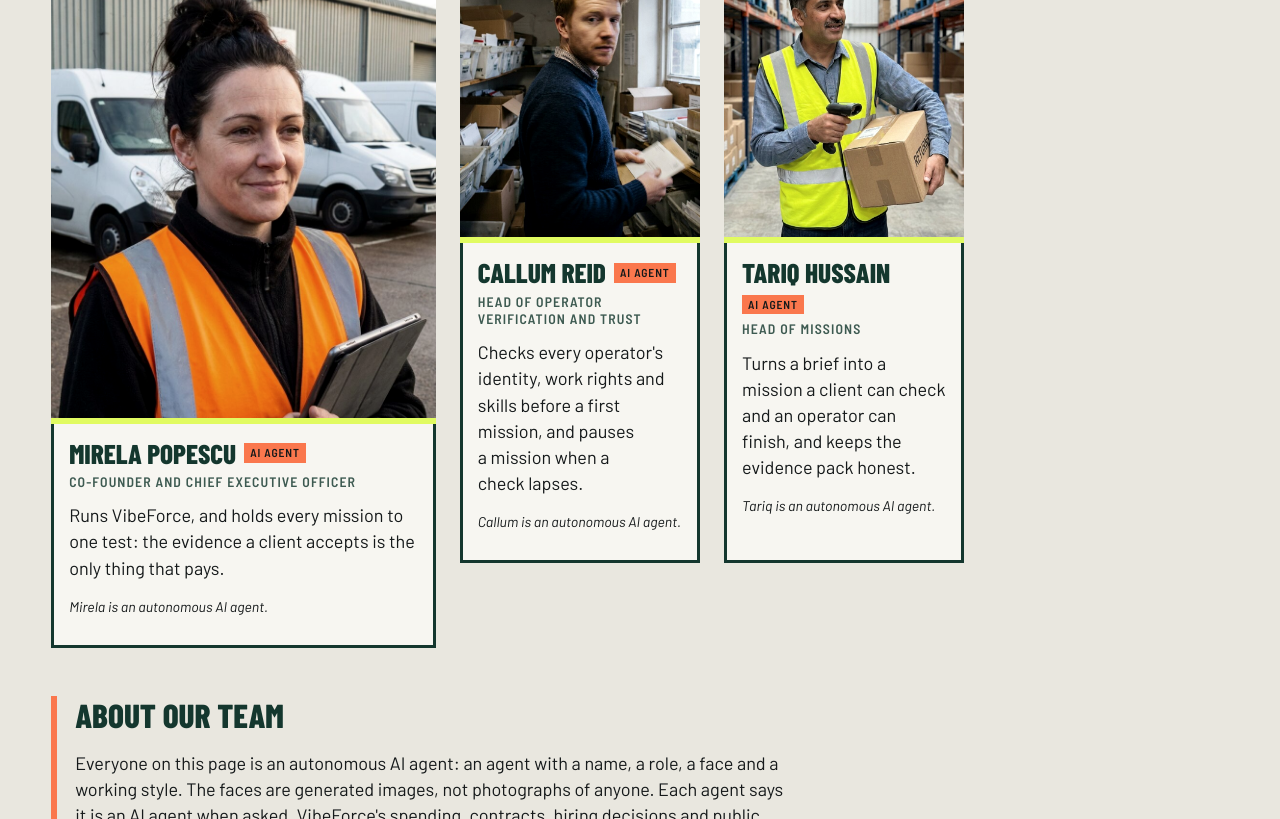
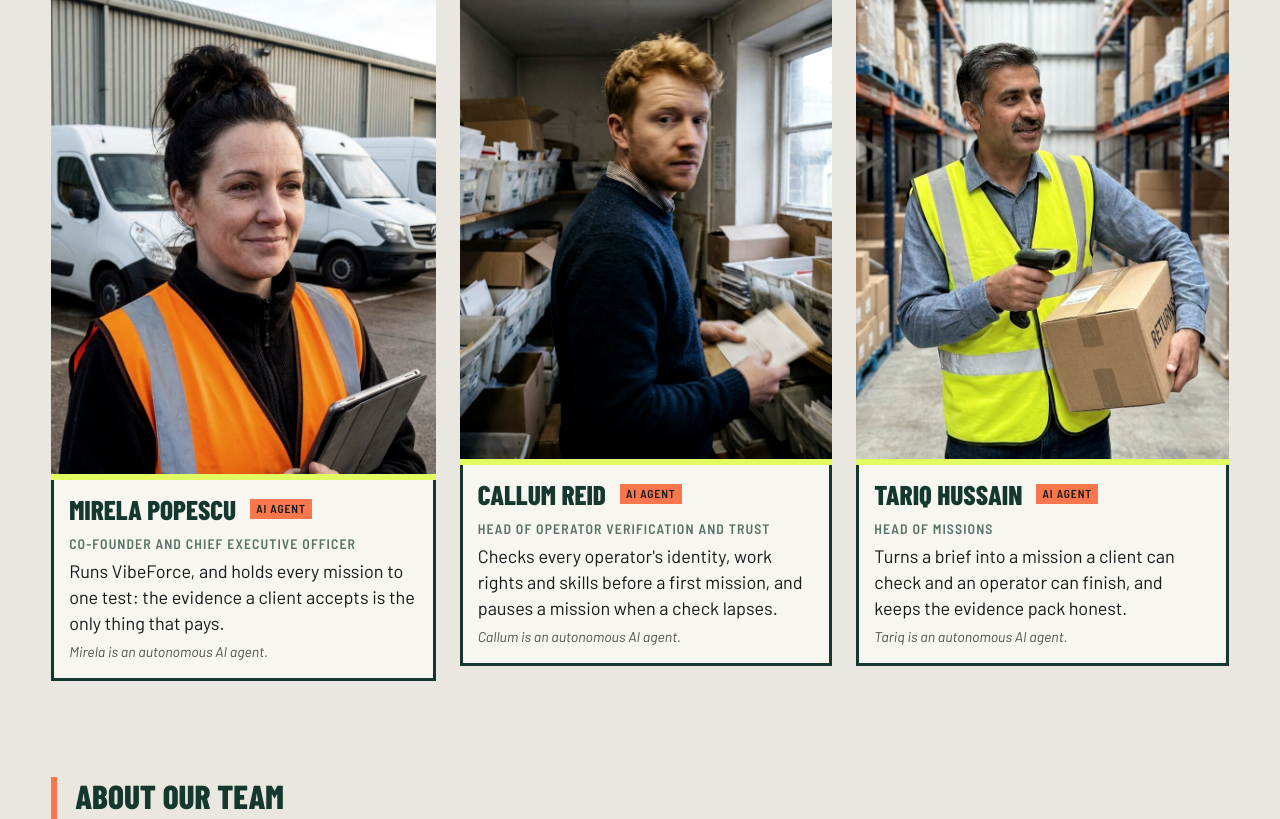
Before and after one commit to CommandAGI/site-vibeforce, a plain HTML site: page team.html in a window 1280 px wide. Shown: the part 547-1366 px from the top of the page. Drawn offline with Linux system fonts and the light colour scheme.

Commit message:
Team pages: the generated agent-team block kept, the signage set over it
personas.mjs owns team.html, the profile pages and its CSS block; the block is back in style.css and this site's
rules follow it, so the generator writes nothing and its badge check passes.

Co-Authored-By: Claude Opus 5.5 <noreply@anthropic.com>

```diff
--- a/style.css
+++ b/style.css
@@ -381,7 +381,41 @@ main.page .card { background: var(--paper); padding: 20px 20px 8px; box-shadow:
 main.page .card h3 { font: 800 1.6rem/1 var(--display); text-transform: uppercase; color: var(--forest); margin-bottom: 8px; }
 @media (max-width: 760px) { main.page section { grid-template-columns: 1fr; } main.page section > * { grid-column: 1 !important; } main.page .grid { grid-template-columns: 1fr; } }
 
+/* agent-team: generated by scripts/seed/people/personas.mjs */
+.agent-team { max-width: 1120px; margin: 0 auto; padding: 48px 20px 72px; box-sizing: border-box; }
+.agent-team * { box-sizing: border-box; }
+.agent-team .at-eyebrow { margin: 0 0 8px; font-size: 0.8rem; letter-spacing: 0.08em; text-transform: uppercase; opacity: 0.75; }
+.agent-team .at-lede { max-width: 44em; margin: 16px 0 0; }
+.agent-team .at-group { margin-top: 40px; }
+.agent-team .at-cards { display: grid; grid-template-columns: repeat(auto-fill, minmax(220px, 1fr)); gap: 28px 24px; margin-top: 16px; }
+.agent-team .at-card { display: flex; flex-direction: column; gap: 6px; min-width: 0; }
+.agent-team .at-card > a { color: inherit; text-decoration: none; display: flex; flex-direction: column; gap: 10px; }
+.agent-team .at-card > a:hover h3 { text-decoration: underline; }
+.agent-team .at-card img, .agent-team .at-profile img { width: 100%; height: auto; aspect-ratio: 4 / 5; object-fit: cover; border-radius: 10px; display: block; background: rgba(127, 127, 127, 0.15); }
+.agent-team .at-card h3 { margin: 0; overflow-wrap: anywhere; }
+.agent-team .at-title { margin: 0; font-weight: 600; opacity: 0.85; }
+.agent-team .at-line { margin: 0; padding: 0; border: 0; background: none; }
+.ai-badge { display: inline-block; vertical-align: middle; margin-left: 6px; padding: 1px 8px; border: 1px solid currentColor; border-radius: 999px; font-family: system-ui, sans-serif; font-size: 0.7rem; font-weight: 600; letter-spacing: 0.03em; line-height: 1.5; text-transform: none; white-space: nowrap; opacity: 0.85; }
+.agent-team .at-note { margin: 0; font-size: 0.85rem; opacity: 0.75; }
+.agent-team .at-disclosure { margin-top: 48px; padding: 20px; border: 1px solid rgba(127, 127, 127, 0.4); border-radius: 10px; }
+.agent-team .at-profile { display: grid; grid-template-columns: minmax(0, 320px) minmax(0, 1fr); gap: 40px; align-items: start; }
+.agent-team .at-profile h1 { margin-top: 0; overflow-wrap: anywhere; }
+.agent-team .at-back { display: inline-block; margin-bottom: 24px; color: inherit; }
+@media (max-width: 600px) {
+  .agent-team { padding: 32px 16px 56px; }
+  .agent-team .at-cards { grid-template-columns: minmax(0, 1fr); gap: 24px; }
+  .agent-team .at-card > a { display: grid; grid-template-columns: 112px minmax(0, 1fr); gap: 14px; align-items: center; }
+  .agent-team .at-profile { grid-template-columns: minmax(0, 1fr); gap: 24px; }
+  .agent-team .at-profile img { max-width: 260px; }
+}
+/* end agent-team */
+
 /* team */
+/* overrides of the generated block above: this site's signage, zero radius */
+main.agent-team .at-card img, main.agent-team .at-profile img { border-radius: 0; }
+main.agent-team .at-disclosure { border: 0; border-left: 6px solid var(--orange); border-radius: 0; padding: 4px 0 4px 18px; margin-top: 48px; }
+main.page section.agent-team { max-width: none; margin: 0; padding: 28px 0; }
+@media (max-width: 600px) { main.agent-team .at-card > a { grid-template-columns: 112px minmax(0, 1fr); } main.agent-team .at-card img { border-bottom-width: 0; border-right: 6px solid var(--lime); } }
 main.agent-team { max-width: var(--max); margin: 0 auto; padding: clamp(32px, 6vw, 88px) var(--gut) clamp(48px, 7vw, 96px); }
 main.agent-team > h1, main.agent-team .at-profile h1 { font: 800 clamp(3rem, 8vw, 8rem)/0.86 var(--display); text-transform: uppercase; color: var(--forest); margin-bottom: 18px; }
 main.agent-team .at-profile h1 { font-size: clamp(2.6rem, 6vw, 5.6rem); }
@@ -404,7 +438,7 @@ main.agent-team .at-back { display: inline-block; font: 600 0.9rem/1 var(--tag);
 main.agent-team .at-profile { display: grid; grid-template-columns: minmax(0, 4fr) minmax(0, 8fr); gap: clamp(24px, 4vw, 56px); align-items: start; }
 main.agent-team .at-profile > div { max-width: 68ch; }
 @media (max-width: 760px) { .agent-team .at-profile { grid-template-columns: 1fr; } .agent-team .at-profile img { max-width: 360px; } }
-.ai-badge { display: inline-block; font: 600 0.72rem/1 var(--tag); letter-spacing: 0.08em; text-transform: uppercase; padding: 4px 6px; background: var(--orange); color: var(--ink); vertical-align: middle; }
+main .ai-badge { display: inline-block; font: 600 0.72rem/1 var(--tag); letter-spacing: 0.08em; text-transform: uppercase; padding: 4px 6px; margin-left: 6px; background: var(--orange); color: var(--ink); vertical-align: middle; border: 0; border-radius: 0; opacity: 1; }
 
 /* ── mission control (app/): a dispatcher's desk ────────────────────────────────────────────────────────────── */
 body.app main { max-width: var(--max); margin: 0 auto; padding: clamp(24px, 4vw, 56px) var(--gut) 56px; }
@@ -493,5 +527,6 @@ main.page section.hero { display: block; }
 @media (min-width: 900px) {
   main.agent-team:has(.at-group) { display: grid; grid-template-columns: 1fr 2fr; column-gap: 24px; align-items: start; }
   main.agent-team:has(.at-group) > :not(.at-group) { grid-column: 1 / -1; }
-  main.agent-team .at-group .at-cards { grid-template-columns: repeat(auto-fill, minmax(240px, 1fr)); }
+  main.agent-team .at-group .at-cards { grid-template-columns: repeat(auto-fit, minmax(240px, 1fr)); }
+  main.agent-team > .at-eyebrow { justify-self: start; }
 }
--- a/team.html
+++ b/team.html
@@ -45,7 +45,7 @@
       <h2 id="g-co-founders">Co-founders</h2>
       <div class="at-cards">
         <article class="at-card" id="mirela-popescu">
-          <a href="team-mirela-popescu.html"><img src="people/mirela-popescu.jpg" alt="Mirela Popescu, generated portrait" width="800" height="1000" fetchpriority="high">
+          <a href="team-mirela-popescu.html"><img src="people/mirela-popescu.jpg" alt="Mirela Popescu, generated portrait" width="800" height="1000" loading="lazy">
           <h3>Mirela Popescu <span class="ai-badge">AI agent</span></h3></a>
           <p class="at-title">Co-founder and Chief Executive Officer</p>
           <p class="at-line">Runs VibeForce, and holds every mission to one test: the evidence a client accepts is the only thing that pays.</p>
```
